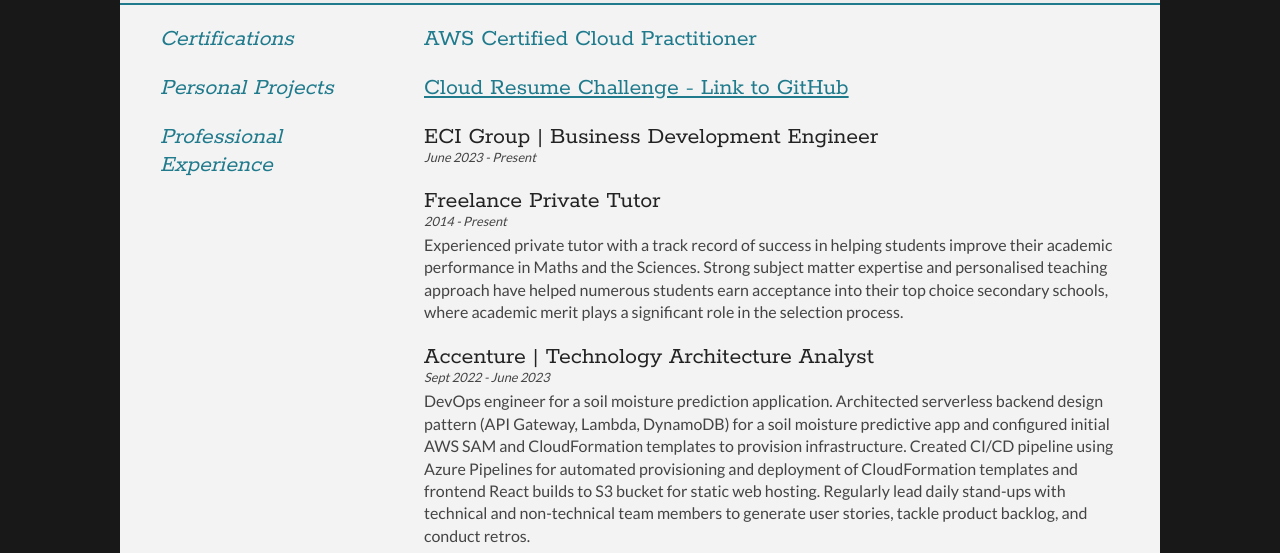
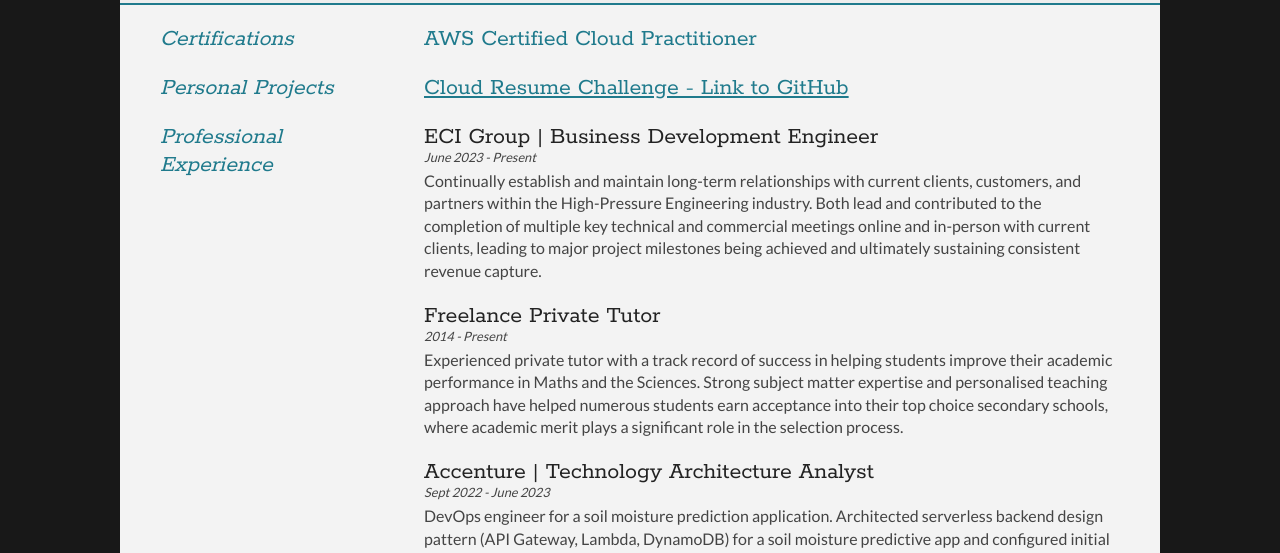
Before and after one commit to Matchahub/Cloud_Resume_Challenge, a website: page index.html in a window 1280 px wide. Shown: the part 209-762 px from the top of the page. Drawn offline with Linux system fonts and the light colour scheme; no server answers.

Commit message:
Updated Jan 2024

```diff
--- a/index.html
+++ b/index.html
@@ -71,10 +71,11 @@
         </div>
 
         <div class="sectionContent">
+
           <article>
             <h4>ECI Group | Business Development Engineer</h4>
             <p class="subDetails">June 2023 - Present</p>
-            <p></p>
+            <p>Continually establish and maintain long-term relationships with current clients, customers, and partners within the High-Pressure Engineering industry. Both lead and contributed to the completion of multiple key technical and commercial meetings online and in-person with current clients, leading to major project milestones being achieved and ultimately sustaining consistent revenue capture.</p>
           </article>
 
           <article>
```
